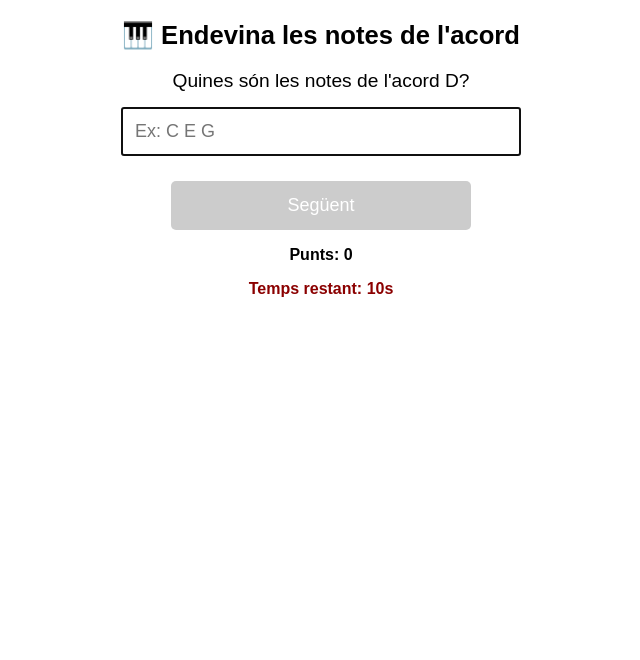
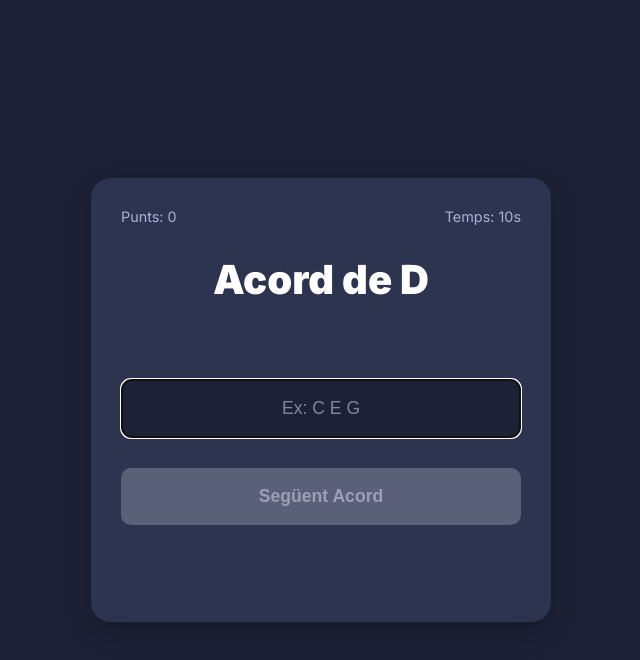
Before and after one commit to emmcaro/Acords-alt, a plain HTML site: page index.html in a window 1280 px wide. Shown: the whole page, without its empty margins (319-959 px from the left). Drawn offline with Linux system fonts and the light colour scheme.

Commit message:
Update index.html

```diff
--- a/index.html
+++ b/index.html
@@ -5,57 +5,114 @@
   <meta name="viewport" content="width=device-width, initial-scale=1.0" />
   <title>Entrenador d'Acords</title>
   <style>
-    body {
-      font-family: Arial, sans-serif;
-      text-align: center;
-      margin: 20px;
+    /* Importem una tipografia més moderna semblant a la de la imatge */
+    @import url('https://fonts.googleapis.com/css2?family=Inter:wght@400;700;900&display=swap');
+
+    /* Definim els colors principals del disseny per reutilitzar-los */
+    :root {
+      --bg-dark: #1C2135;
+      --card-bg: #2C344F;
+      --primary-text: #FFFFFF;
+      --secondary-text: #A9B1D6;
+      --accent-pink: #E04463;
+      --input-border: #414868;
     }
 
-    h1 {
-      font-size: 1.6em;
-      margin-bottom: 20px;
+    body {
+      font-family: 'Inter', Arial, sans-serif;
+      text-align: center;
+      margin: 0;
+      background-color: var(--bg-dark);
+      color: var(--secondary-text);
+      display: flex;
+      justify-content: center;
+      align-items: center;
+      min-height: 100vh;
+      padding: 20px;
+      box-sizing: border-box;
+    }
+
+    .container {
+      background-color: var(--card-bg);
+      padding: 30px;
+      border-radius: 20px;
+      width: 100%;
+      max-width: 400px;
+      box-shadow: 0 10px 30px rgba(0, 0, 0, 0.2);
+    }
+
+    .top-info {
+      display: flex;
+      justify-content: space-between;
+      align-items: center;
+      margin-bottom: 30px;
+      font-size: 0.9em;
+    }
+
+    #punts, #temps {
+      margin: 0;
     }
 
     #acordPregunta {
-      font-size: 1.2em;
-      margin-bottom: 15px;
+      font-size: 2.5em;
+      font-weight: 900;
+      color: var(--primary-text);
+      margin: 0 0 25px 0;
+    }
+
+    #resultat, #resum {
+      font-weight: bold;
+      font-size: 1.1em;
+      min-height: 25px; /* Per evitar que el layout salti */
+      color: var(--accent-pink);
+      margin-bottom: 25px;
+    }
+
+    #resum {
+        color: var(--primary-text);
     }
 
     input {
-      padding: 12px;
-      width: 90%;
-      max-width: 400px;
-      font-size: 18px;
-      margin-bottom: 15px;
+      padding: 18px;
+      width: 100%;
+      font-size: 1.1em;
+      margin-bottom: 20px;
       box-sizing: border-box;
+      background-color: var(--bg-dark);
+      border: 1px solid var(--input-border);
+      border-radius: 10px;
+      color: var(--primary-text);
+      text-align: center;
+    }
+
+    input::placeholder {
+        color: var(--secondary-text);
+        opacity: 0.7;
     }
 
     button {
       display: block;
-      width: 90%;
-      max-width: 300px;
+      width: 100%;
       margin: 10px auto;
-      padding: 14px 0;
-      font-size: 18px;
+      padding: 18px 0;
+      font-size: 1.1em;
+      font-weight: bold;
       cursor: pointer;
       border: none;
-      background-color: #007bff;
-      color: white;
-      border-radius: 5px;
+      background-color: var(--accent-pink);
+      color: var(--primary-text);
+      border-radius: 10px;
+      transition: filter 0.2s;
+    }
+
+    button:hover:not(:disabled) {
+        filter: brightness(1.1);
     }
 
     button:disabled {
-      background-color: #ccc;
+      background-color: #5b6079; /* Un color de deshabilitat més integrat */
+      color: #9a9fb5;
       cursor: not-allowed;
-    }
-
-    #resultat, #punts, #temps, #resum {
-      font-weight: bold;
-      margin-top: 15px;
-    }
-
-    #temps {
-      color: darkred;
     }
 
     audio {
@@ -64,16 +121,21 @@
   </style>
 </head>
 <body>
-  <h1>🎹 Endevina les notes de l'acord</h1>
-  <p id="acordPregunta">Carregant acord...</p>
 
-  <input type="text" id="resposta" placeholder="Ex: C E G" autocomplete="off" />
-  <button id="btnSeguent" disabled>Següent</button>
+  <div class="container">
+    <div class="top-info">
+        <p id="punts">Punts: 0</p>
+        <p id="temps">Temps: -</p>
+    </div>
 
-  <p id="resultat"></p>
-  <p id="punts">Punts: 0</p>
-  <p id="temps">Temps restant: -</p>
-  <p id="resum"></p>
+    <p id="acordPregunta">Carregant...</p>
+    <p id="resultat"></p>
+
+    <input type="text" id="resposta" placeholder="Ex: C E G" autocomplete="off" />
+    <button id="btnSeguent" disabled>Següent Acord</button>
+
+    <p id="resum"></p>
+  </div>
 
   <audio id="soCorrecte" src="sounds/correcte.mp3" preload="auto"></audio>
   <audio id="soError" src="sounds/error.mp3" preload="auto"></audio>
@@ -110,8 +172,14 @@
     let respostaJaComprovada = false;
     let acordsMostratsGlobal = [];
 
+    // Referències als elements del DOM
     const btnSeguent = document.getElementById("btnSeguent");
     const inputResposta = document.getElementById("resposta");
+    const acordPreguntaEl = document.getElementById("acordPregunta");
+    const resultatEl = document.getElementById("resultat");
+    const puntsEl = document.getElementById("punts");
+    const tempsEl = document.getElementById("temps");
+    const resumEl = document.getElementById("resum");
 
     const soCorrecte = document.getElementById("soCorrecte");
     const soError = document.getElementById("soError");
@@ -130,7 +198,6 @@
       const nomsAcordsDisponibles = Object.keys(acordsActuals).filter(nom => !acordsMostratsGlobal.includes(nom));
 
       if (nomsAcordsDisponibles.length === 0) {
-        // Si s'han esgotat, reinicia la llista per al nivell actual
         acordsMostratsGlobal = acordsMostratsGlobal.filter(nom => !Object.keys(acordsActuals).includes(nom));
         nouAcord();
         return;
@@ -140,10 +207,11 @@
       notesActuals = acordsActuals[acordActual];
       acordsMostratsGlobal.push(acordActual);
 
-      document.getElementById("acordPregunta").textContent = `Quines són les notes de l'acord ${acordActual}?`;
-      document.getElementById("resultat").textContent = "";
+      // Actualitzem la interfície
+      acordPreguntaEl.textContent = `Acord de ${acordActual}`;
+      resultatEl.textContent = "";
       inputResposta.value = "";
-      document.getElementById("temps").textContent = `Temps restant: ${tempsMaxim}s`;
+      tempsEl.textContent = `Temps: ${tempsMaxim}s`;
 
       temps = tempsMaxim;
       if (intervalId) clearInterval(intervalId);
@@ -157,12 +225,12 @@
 
     function actualitzarTemps() {
       temps--;
-      document.getElementById("temps").textContent = `Temps restant: ${temps}s`;
+      tempsEl.textContent = `Temps: ${temps}s`;
       if (temps <= 0) {
         clearInterval(intervalId);
         if (!respostaJaComprovada) {
           soError.play();
-          mostrarResultat(false, `⏰ Temps esgotat! Resposta correcta: ${notesActuals.join(" ")}`);
+          mostrarResultat(false, `Temps esgotat! La resposta era: ${notesActuals.join(" ")}`);
           totalRespostes++;
           respostaJaComprovada = true;
           btnSeguent.disabled = false;
@@ -179,9 +247,11 @@
       if (respostaJaComprovada || temps <= 0 || totalRespostes >= 10) return;
 
       const resposta = inputResposta.value.trim().split(/\s+/);
-      if (resposta.length !== 3) {
-        mostrarResultat(false, "⚠️ Introdueix EXACTAMENT 3 notes.");
+      if (resposta.length !== 3 && resposta[0] !== '') {
+        mostrarResultat(false, "Introdueix 3 notes separades per espais.");
         return;
+      } else if (resposta[0] === '') {
+        return; // No fer res si es prem Enter amb el camp buit
       }
 
       const respostaNeta = netejarNotes(resposta);
@@ -194,29 +264,28 @@
       if (JSON.stringify(respostaNeta) === JSON.stringify(correcteNeta)) {
         punts++;
         soCorrecte.play();
-        mostrarResultat(true, "✅ Correcte!");
+        mostrarResultat(true, "Correcte!");
       } else {
         soError.play();
-        mostrarResultat(false, `❌ Incorrecte. Resposta correcta: ${notesActuals.join(" ")}`);
+        mostrarResultat(false, `Incorrecte. La resposta era: ${notesActuals.join(" ")}`);
       }
 
+      puntsEl.textContent = `Punts: ${punts}`;
       btnSeguent.disabled = false;
       bloquejarSiAcabat();
     }
 
     function mostrarResultat(correcte, missatge) {
-      const el = document.getElementById("resultat");
-      el.textContent = missatge;
-      el.style.color = correcte ? "green" : "red";
+      resultatEl.textContent = missatge;
+      resultatEl.style.color = correcte ? "#89d489" : "var(--accent-pink)"; // Un verd més suau per 'correcte'
     }
 
     function bloquejarSiAcabat() {
-      document.getElementById("punts").textContent = `Punts: ${punts}`;
       if (totalRespostes >= 10) {
-        document.getElementById("resum").textContent = `Test acabat! Has fet ${punts} punts de 10.`;
+        resumEl.textContent = `Test acabat! Has fet ${punts} punts de 10.`;
         btnSeguent.disabled = true;
         inputResposta.disabled = true;
-        document.getElementById("temps").textContent = `Temps restant: 0s`;
+        tempsEl.textContent = "Temps: 0s";
       }
     }
 
```
